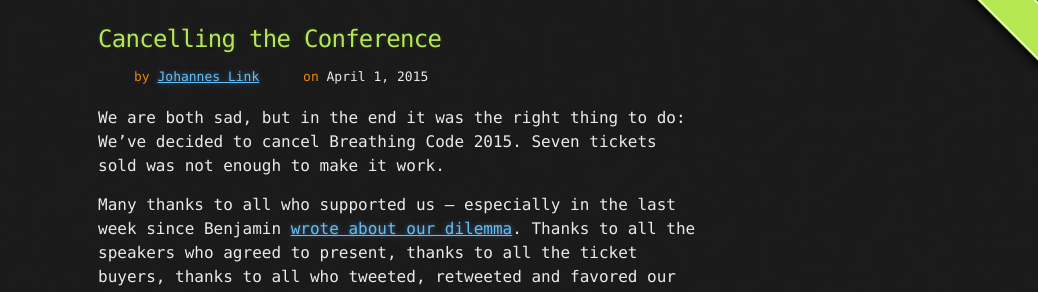
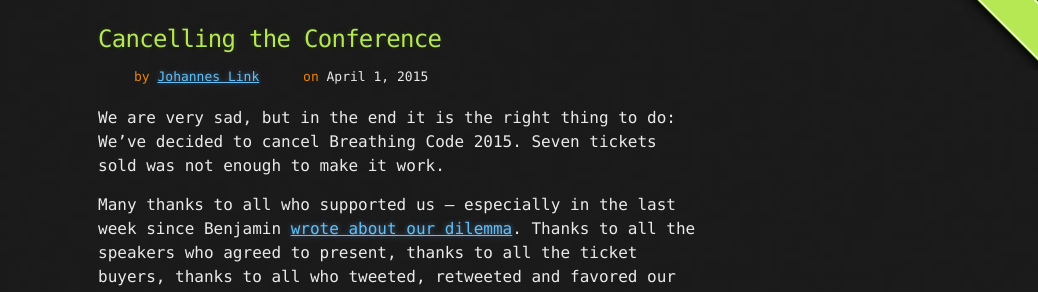
Before and after one commit to BreathingCode/BreathingCode.github.io, a Jekyll site: the page built from _posts/2015-04-01-cancelling-the-conference.md, in a window 1280 px wide. Shown: the part 130-422 px from the top of the page, without its empty margins (242-1280 px from the left). Built offline with Jekyll 4.4.1, drawn with Linux system fonts in a browser that asks for light colours; nearby versions of some CDN libraries; Markdown is read by kramdown in place of the engine named in the settings.

Commit message:
Some corrections

```diff
--- a/_posts/2015-04-01-cancelling-the-conference.md
+++ b/_posts/2015-04-01-cancelling-the-conference.md
@@ -5,7 +5,7 @@
 author_handle: johannes
 ---
 
-We are both sad, but in the end it was the right thing to do: We've decided
+We are very sad, but in the end it is the right thing to do: We've decided
 to cancel Breathing Code 2015. Seven tickets sold was not enough to make it work.
 
 Many thanks to all who supported us -- especially in the last week since Benjamin
```
